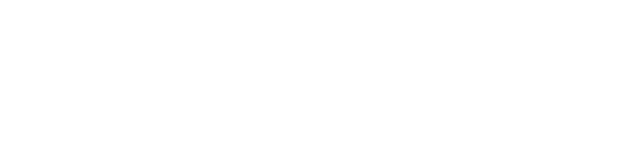
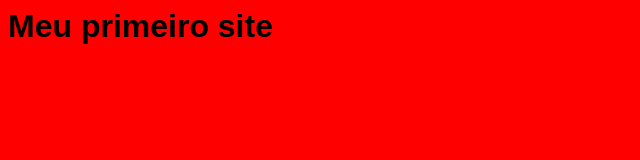
Before and after one commit to edinilsong85-lgtm/site, a plain HTML site: page index.html in a window 1280 px wide. Shown: the whole page, without its empty margins (0-640 px from the left). Drawn offline with Linux system fonts and the light colour scheme.

Commit message:
index.html

```diff
--- a/index.html
+++ b/index.html
@@ -1 +1,15 @@
-<DOCTYPE HTML
+<DOCTYPE HTML>
+  <HTML>
+    <HEAD>
+      <TITLE>
+        Meu primeiro no site no GitHub
+      </TITLE>
+      <link rel= "stylesheet"href="main.css">
+    </HEAD>
+
+    <body>
+      <h1>
+        <p>Meu primeiro site</p>
+      </h1>
+    </body>
+  </HTML>
```
